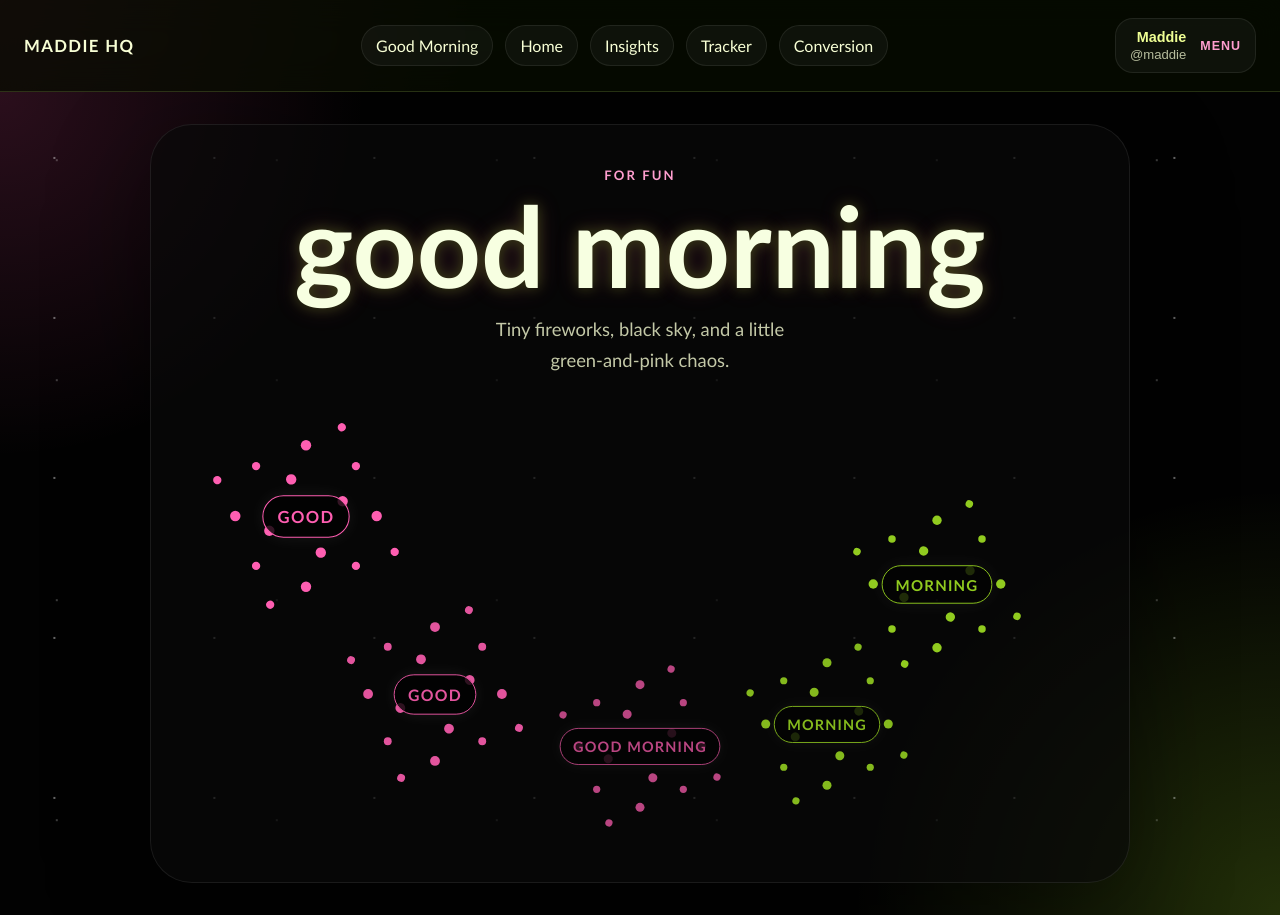
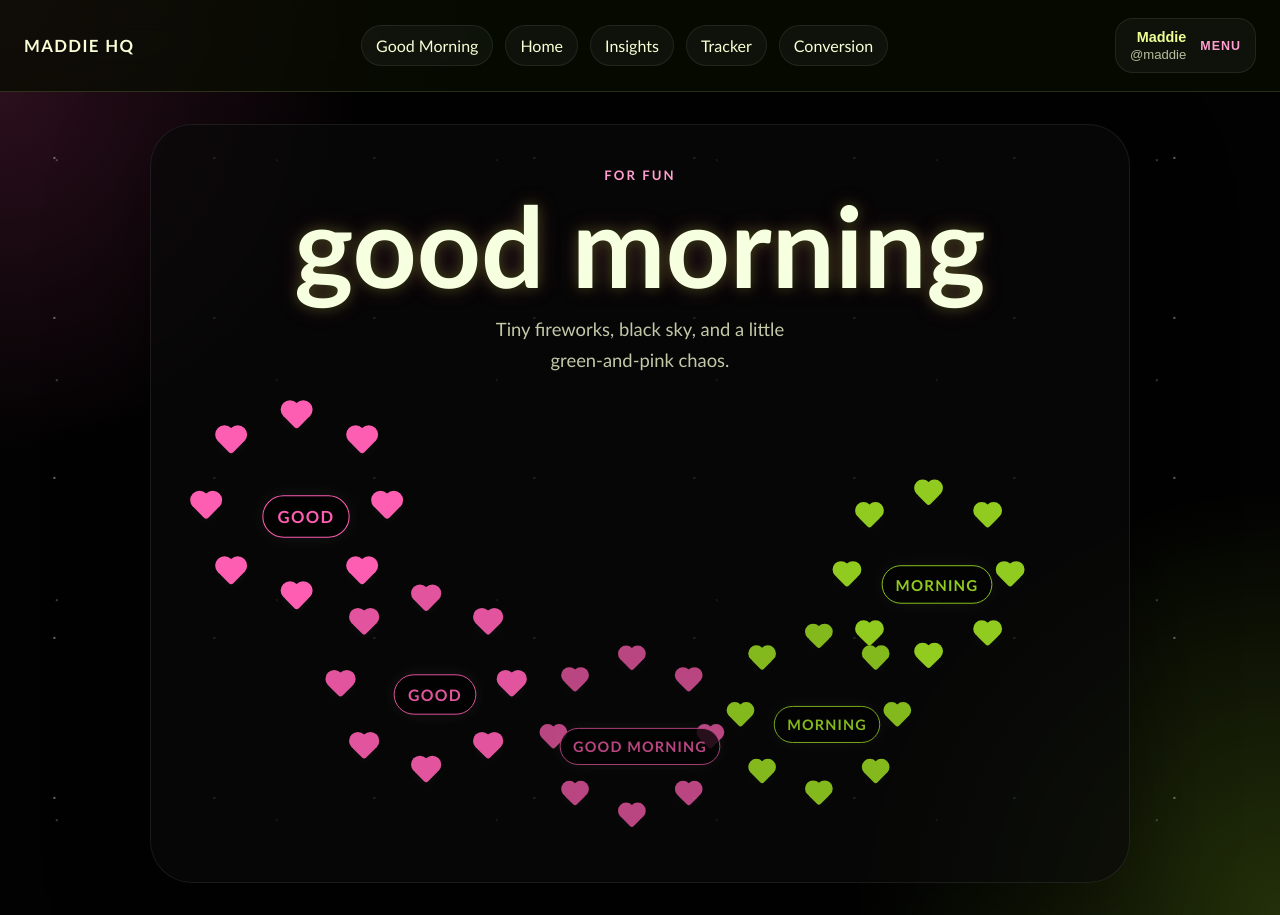
Before and after one commit to littlemadimade/maddiehq, a Next.js app: page /good-morning in a window 1280 px wide. Built offline with nearby package versions, Linux system fonts and the light colour scheme.

Commit message:
Make good morning fireworks hearts

```diff
--- a/app/globals.css
+++ b/app/globals.css
@@ -1005,46 +1005,74 @@ li + li {
   justify-content: center;
 }
 
-.firework__burst,
-.firework__burst::before,
-.firework__burst::after {
+.firework__burst {
+  position: absolute;
+  inset: 0;
+}
+
+.firework__heart {
+  position: absolute;
+  left: 50%;
+  top: 50%;
+  width: 18px;
+  height: 18px;
+  margin: -9px 0 0 -9px;
+  background: currentColor;
+  transform: rotate(-45deg);
+  border-radius: 3px;
+  box-shadow: 0 0 14px rgba(255, 255, 255, 0.08);
+}
+
+.firework__heart::before,
+.firework__heart::after {
   content: "";
   position: absolute;
-  inset: 50%;
-  width: 6px;
-  height: 6px;
-  margin: -3px 0 0 -3px;
-  border-radius: 999px;
-}
-
-.firework__burst {
-  box-shadow:
-    0 -68px 0 2px currentColor,
-    0 68px 0 2px currentColor,
-    68px 0 0 2px currentColor,
-    -68px 0 0 2px currentColor,
-    48px 48px 0 1px currentColor,
-    -48px -48px 0 1px currentColor,
-    48px -48px 0 1px currentColor,
-    -48px 48px 0 1px currentColor;
-}
-
-.firework__burst::before {
-  box-shadow:
-    0 -92px 0 1px currentColor,
-    0 92px 0 1px currentColor,
-    92px 0 0 1px currentColor,
-    -92px 0 0 1px currentColor;
-  transform: rotate(22deg);
-}
-
-.firework__burst::after {
-  box-shadow:
-    0 -38px 0 2px currentColor,
-    0 38px 0 2px currentColor,
-    38px 0 0 2px currentColor,
-    -38px 0 0 2px currentColor;
-  transform: rotate(-22deg);
+  width: 18px;
+  height: 18px;
+  background: currentColor;
+  border-radius: 999px;
+}
+
+.firework__heart::before {
+  top: -9px;
+  left: 0;
+}
+
+.firework__heart::after {
+  top: 0;
+  left: 9px;
+}
+
+.firework__heart--top {
+  transform: translate(-50%, -96px) rotate(-45deg);
+}
+
+.firework__heart--bottom {
+  transform: translate(-50%, 78px) rotate(-45deg);
+}
+
+.firework__heart--left {
+  transform: translate(-96px, -50%) rotate(-45deg);
+}
+
+.firework__heart--right {
+  transform: translate(78px, -50%) rotate(-45deg);
+}
+
+.firework__heart--top-left {
+  transform: translate(-72px, -72px) rotate(-45deg);
+}
+
+.firework__heart--top-right {
+  transform: translate(54px, -72px) rotate(-45deg);
+}
+
+.firework__heart--bottom-left {
+  transform: translate(-72px, 54px) rotate(-45deg);
+}
+
+.firework__heart--bottom-right {
+  transform: translate(54px, 54px) rotate(-45deg);
 }
 
 .firework__text {
--- a/app/good-morning/page.tsx
+++ b/app/good-morning/page.tsx
@@ -4,6 +4,17 @@ const fireworks = [
   { className: "firework firework--pink firework--three", label: "good" },
   { className: "firework firework--lime firework--four", label: "morning" },
   { className: "firework firework--pink firework--five", label: "good morning" }
+];
+
+const heartBursts = [
+  "firework__heart--top",
+  "firework__heart--bottom",
+  "firework__heart--left",
+  "firework__heart--right",
+  "firework__heart--top-left",
+  "firework__heart--top-right",
+  "firework__heart--bottom-left",
+  "firework__heart--bottom-right"
 ];
 
 export default function GoodMorningPage() {
@@ -19,7 +30,11 @@ export default function GoodMorningPage() {
         <div className="fireworks-sky" aria-hidden="true">
           {fireworks.map((firework) => (
             <div className={firework.className} key={`${firework.className}-${firework.label}`}>
-              <span className="firework__burst" />
+              <span className="firework__burst">
+                {heartBursts.map((heartClass) => (
+                  <span className={`firework__heart ${heartClass}`} key={heartClass} />
+                ))}
+              </span>
               <span className="firework__text">{firework.label}</span>
             </div>
           ))}
```
